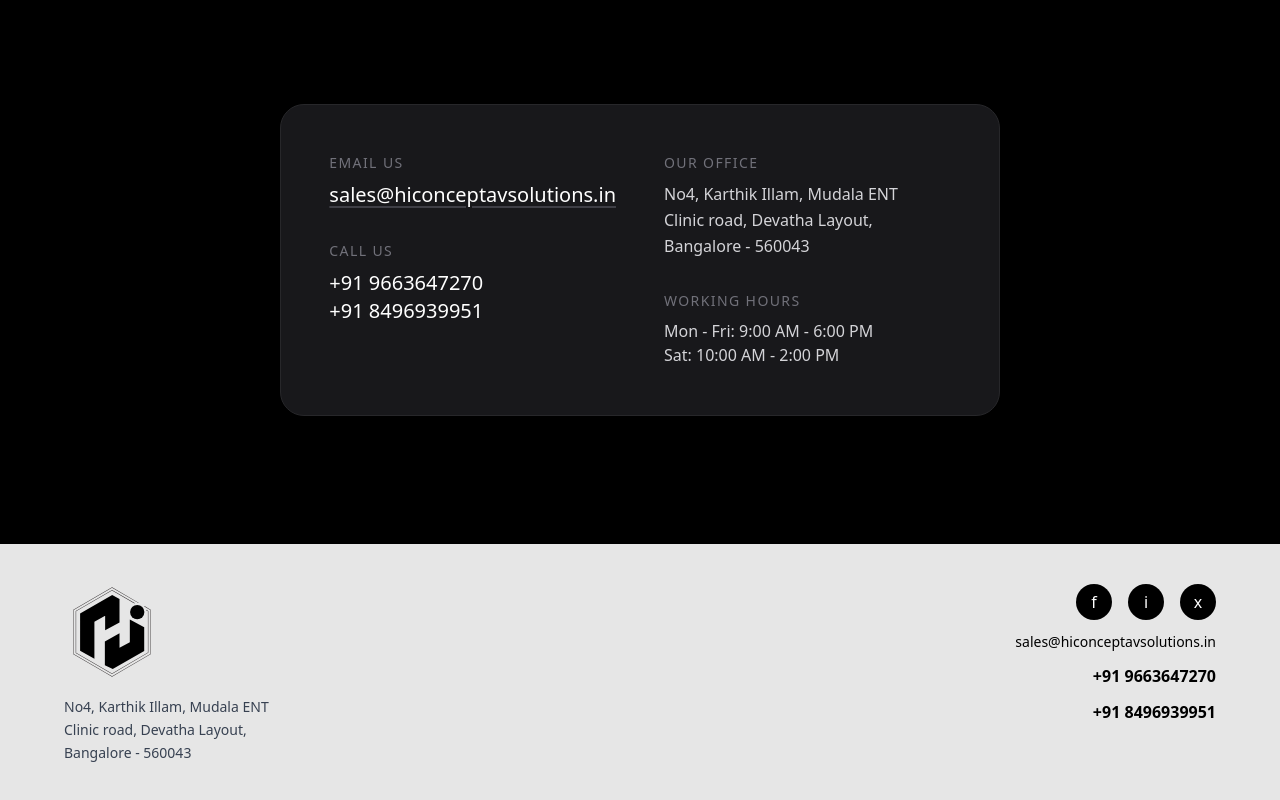
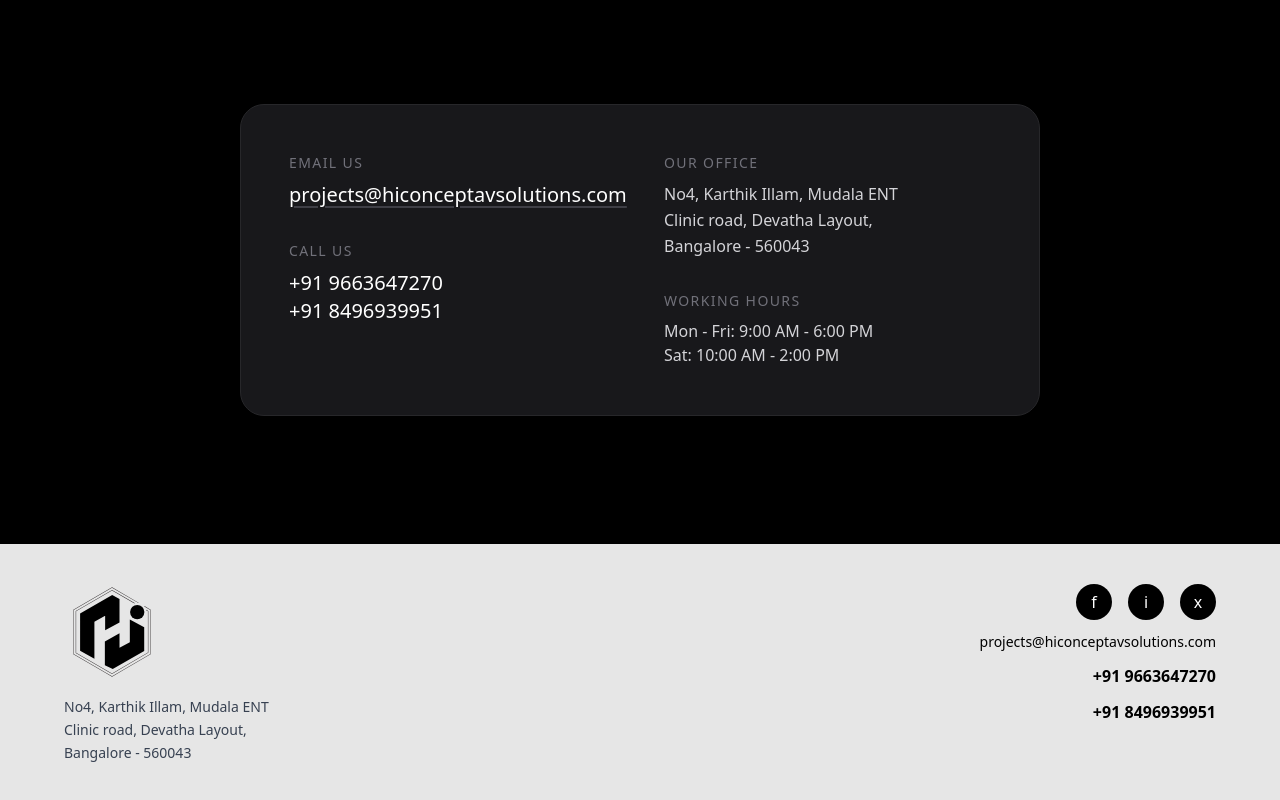
Before and after one commit to Madhan7475/hiconcept-frontend, a React (Vite) app: page /contact in a window 1280 px wide. Shown: the part 344-1144 px from the top of the page. Built offline with nearby package versions, Linux system fonts and the light colour scheme.

Commit message:
email change

```diff
--- a/src/components/Footer.jsx
+++ b/src/components/Footer.jsx
@@ -54,7 +54,7 @@
 
         </div>
 
-          <p className="text-sm">sales@hiconceptavsolutions.in</p>
+          <p className="text-sm">projects@hiconceptavsolutions.com</p>
 
           <p className="font-semibold">+91 9663647270</p>
           <p className="font-semibold">+91 8496939951</p>
--- a/src/pages/Contact.jsx
+++ b/src/pages/Contact.jsx
@@ -54,10 +54,10 @@
                     </h3>
                     <p className="text-xl font-medium hover:text-white transition-colors">
                       <a
-                        href="mailto:Sales@hiconceptavsolutions.in"
+                        href="mailto:projects@hiconceptavsolutions.com"
                         className="underline decoration-zinc-700 underline-offset-4"
                       >
-                        sales@hiconceptavsolutions.in
+                        projects@hiconceptavsolutions.com
                       </a>
                     </p>
                   </div>
```
